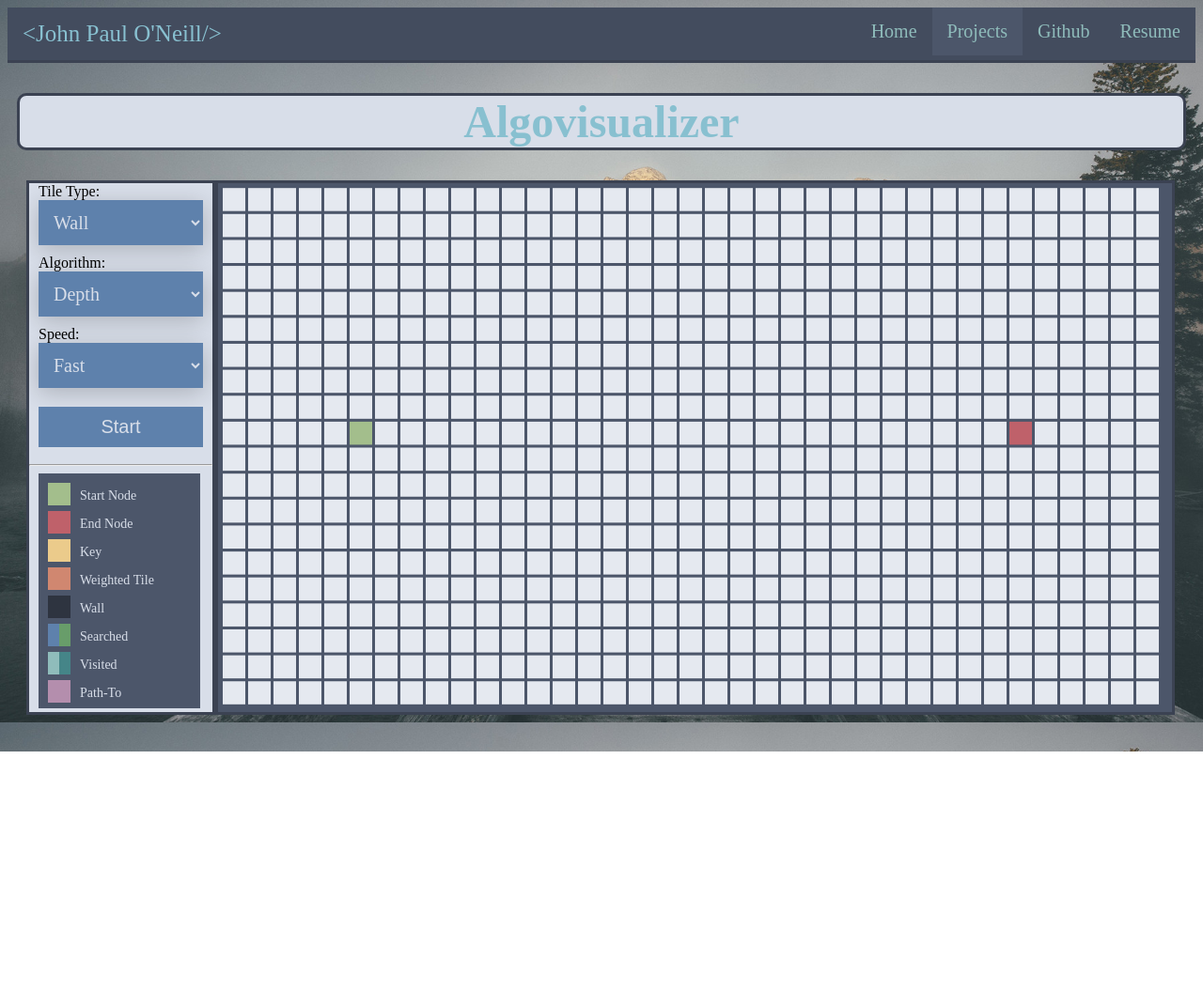
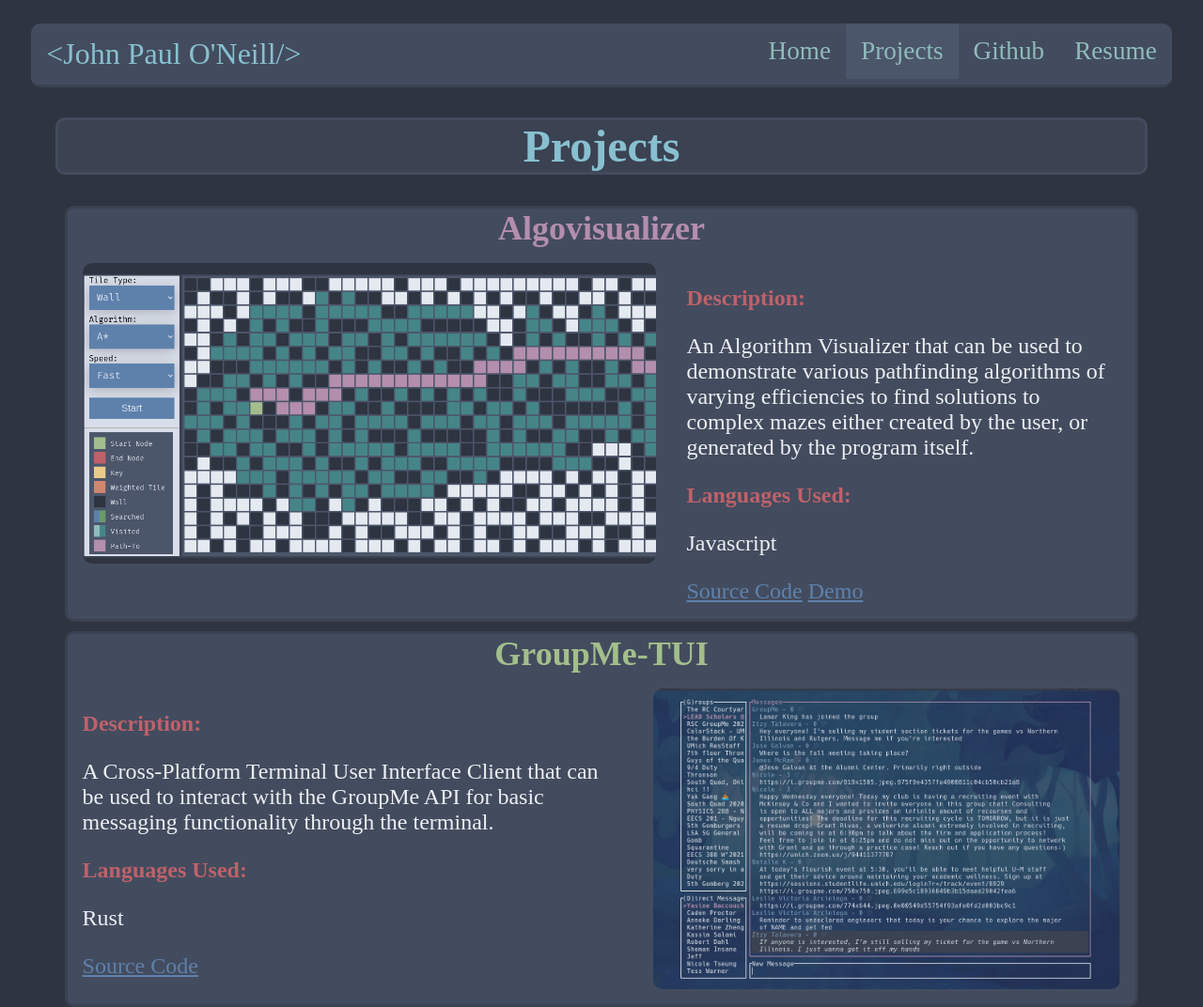
Before and after one commit to oneilljp/webjp, a website: page projects.html in a window 1280 px wide. Shown: the whole page at 94% size. Before the commit the page ends 800 px from the top, so only its background shows below. Drawn offline with Linux system fonts and the light colour scheme.

Commit message:
Flesh out projects page

```diff
--- a/projects.html
+++ b/projects.html
@@ -4,6 +4,7 @@
     <meta charset="utf-8" />
     <title>Projects</title>
     <link rel="stylesheet" href="styles/styles.css" />
+    <meta name="viewport" content="width=device-width, initial-scale=1.0">
   </head>
 
   <body>
@@ -22,53 +23,39 @@
       <li><a href="index.html">Home</a></li>
     </ul>
 
-    <h1>Algovisualizer</h1>
-    <!-- <div class="center"> -->
-    <!-- <h2>Tutorial</h2> -->
-    <!-- </div> -->
-    <div id="mainScreen">
-      <span class="boardControls">
-        <p class="boxLabel">Tile Type:</p>
-        <div class="box">
-          <select id="tileType">
-            <option value="#2E3440" selected="selected">Wall</option>
-            <option value="#A3BE8C">Start</option>
-            <option value="#BF616A">End</option>
-            <option value="#EBCB8B">Key</option>
-            <option value="#D08770">Weight</option>
-          </select>
+    <h1>Projects</h1>
+    <div class='project-list'>
+      <div class='project-entry' id='groupme-tui'>
+        <div class='project-title' style='color: #B48EAD;'>
+          Algovisualizer
         </div>
-        <p class="boxLabel">Algorithm:</p>
-        <div class="box">
-          <select id="searchType">
-            <optgroup label="Pathfinding">
-              <option value="dfs" selected="selected">Depth</option>
-              <option value="bfs">Breadth</option>
-              <option value="dijkstra">Dijkstra's</option>
-              <option value="bdijkstra">Biased Dijkstra's</option>
-              <option value="astar">A*</option>
-            </optgroup>
-            <optgroup label="Maze Gen">
-              <option value="prim">Prim's</option>
-              <option value="kruskal">Kruskal's</option>
-            </optgroup>
-          </select>
+        <div class='project-info'>
+          <img src='images/AV2.png' alt='algo image' class='proj-img'>
+          <div class='project-desc'>
+            <p class='project-desc-sub'>Description:</p>
+            <p>An Algorithm Visualizer that can be used to demonstrate various pathfinding algorithms of varying efficiencies to find solutions to complex mazes either created by the user, or generated by the program itself.</p>
+            <p class='project-desc-sub'>Languages Used:</p>
+            <p>Javascript</p>
+            <a class='link' href='https://github.com/oneilljp/algovisualizer' target='_blank'>Source Code</a>
+            <a class='link' href='https://oneilljp.github.io/algovisualizer'>Demo</a>
+          </div>
         </div>
-        <p class="boxLabel">Speed:</p>
-        <div class="box">
-          <select id="speed">
-            <option value="4">Slow</option>
-            <option value="2">Normal</option>
-            <option value="1" selected="selected">Fast</option>
-          </select>
+      </div>
+      <div class='project-entry' id='algovisualizer'>
+        <div class='project-title' style='color: #A3BE8C;'>
+          GroupMe-TUI
         </div>
-        <button type="button" id="start">Start</button>
-        <hr />
-        <canvas class="lColor" id="vColor" width="182" height="250"></canvas>
-        <!-- <span id="soutput"></span> -->
-        <!-- <input type="range" min="1" max="40" value="50" class="slider" id="boardSize"> -->
-      </span>
+        <div class='project-info'>
+          <div class='project-desc'>
+            <p class='project-desc-sub'>Description:</p>
+            <p>A Cross-Platform Terminal User Interface Client that can be used to interact with the GroupMe API for basic messaging functionality through the terminal.</p>
+            <p class='project-desc-sub'>Languages Used:</p>
+            <p>Rust</p>
+            <a class='link' target='_blank' href='https://github.com/oneilljp/groupme-tui'>Source Code</a>
+          </div>
+          <img alt='gmtui alt' src='images/GMTUI.png' class='proj-img'>
+        </div>
+      </div>
     </div>
-    <script src="main.js" type="module"></script>
   </body>
 </html>
--- a/styles/styles.css
+++ b/styles/styles.css
@@ -2,46 +2,49 @@
   --main-text-color: #88c0d0;
 }
 
+html {
+  font-size: 100%;
+}
+
 body {
-  background-image: url("../images/Wallpaper1.jpg");
-  background-size: cover;
-  /* background-color: #282828; */
-  /* background-color: #eceff4; */
+  background-color: #2e3440;
 }
 
 h1 {
   color: var(--main-text-color);
+  background-color: #3B4252;
+  border: 3px solid #434c5e;
+  border-radius: 10px;
   font-family: Iosevka;
   text-align: center;
-  font-size: 300%;
-  border: 3px solid #3b4252;
-  background-color: #d8dee9;
-  border-radius: 10px;
-  margin-left: 10px;
-  margin-right: 10px;
+  font-size: 3rem;
+  margin-left: 4%;
+  margin-right: 4%;
 }
 
 small {
   color: #8fbcbb;
-  font-size: 30px;
+  font-size: 2rem;
 }
 
 /* NavBar */
 
 .navbar {
   list-style-type: none;
-  margin: 0;
+  margin: 2%;
   padding: 0;
   overflow: hidden;
   border-bottom: 3px solid #3b4252;
+  border-radius: 10px;
   background-color: #434c5e;
 }
 
 li {
   float: right;
   font-family: Iosevka;
-  font-size: 20px;
+  font-size: 1.7rem;
   color: var(--main-text-color);
+  vertical-align: middle;
 }
 
 .list {
@@ -57,8 +60,10 @@
   text-align: center;
   padding: 14px 16px;
   text-decoration: none;
+  transition: background-color 0.5s;
 }
-:window-inactive li a:hover {
+
+li a:hover {
   background-color: #4c566a;
 }
 
@@ -71,120 +76,62 @@
   display: block;
   text-align: center;
   padding: 14px 16px;
-  font-size: 25px;
+  font-size: 2rem;
 }
 
 /* NavBar End */
 
-/*Selection Styling*/
-
-.boxLabel {
-  padding: 0;
-  margin: 0;
-  padding-left: 10px;
-  font-family: "Fira Code";
+/* Project Generics */
+.project-list {
+  margin-left: 4%;
+  margin-right: 4%;
+  /* display: flex; */
+  justify-content: center;
 }
 
-.box {
-  top: 50%;
-  left: 50%;
-  padding: 10px;
-  padding-top: 0px;
+.project-entry {
+  background-color: #434c5e;
+  border: 3px solid #3b4252;
+  border-radius: 10px;
+  flex-grow: 1;
+  margin: 10px;
 }
 
-.box select {
-  background-color: #5e81ac;
-  color: #d8dee9;
-  padding: 12px;
-  width: 175px;
-  border: none;
-  font-size: 20px;
-  font-family: "Fira Code";
-  box-shadow: 0 5px 25px rgba(0, 0, 0, 0.2);
-  -webkit-appearance: button;
-  appearance: button;
-  outline: none;
+.project-title {
+  color: var(--main-text-color);
+  font-family: Iosevka;
+  font-weight: bold;
+  font-size: 2.25rem;
+  text-align: center;
 }
 
-.box::before {
-  font-family: FontAwesome;
-  top: 0;
-  right: 0;
-  width: 20%;
-  height: 100%;
-  text-align: center;
-  font-size: 28px;
-  line-height: 45px;
-  color: rgba(255, 255, 255, 0.5);
-  background-color: rgba(255, 255, 255, 0.1);
-  pointer-events: none;
+.project-info {
+  display: flex;
 }
 
-.box:hover::before {
-  color: rgba(255, 255, 255, 0.6);
-  background-color: rgba(255, 255, 255, 0.2);
+.proj-img {
+  height: 20rem;
+  margin: 1rem;
+  border-radius: 10px;
 }
 
-.box select option {
-  padding: 30px;
+.project-desc {
+  font-family: Iosevka;
+  font-size: 1.5rem;
+  color: #ECEFF4;
+  margin: 1rem;
+  flex-grow: 2;
 }
 
-/* Selection Styling End */
-
-.boardControls {
-  background-color: #d8dee9;
-  border: 3px solid #3b4252;
-  display: inline-block;
+.project-desc-sub {
+  color: #BF616A;
+  font-weight: bold;
 }
 
-#start {
-  background-color: #5e81ac;
-  color: #d8dee9;
-  border: none;
-  width: 175px;
-  margin: 10px 10px;
-  padding: 10px 10px;
-  font-size: 20px;
+.link {
+  text-decoration: underline;
+  color: #5E81AC;
+  text-align: center;
 }
 
-#mainScreen {
-  margin-left: 20px;
-  /* margin-right: 10px; */
-  display: flex;
-  flex-direction: row;
-}
-
-.label {
-  font-family: "Fira Code";
-}
-
-.helper {
-  margin: auto;
-}
-
-.center {
-  /* margin: auto; */
-  /* width: 50%; */
-  /* display: none; */
-  position: fixed;
-  top: 30%;
-  left: 10%;
-  width: 80%;
-  /* height: 100%; */
-  border-radius: 10px;
-  border: 3px solid #3b4252;
-  background-color: #d8dee9;
-  z-index: 99;
-}
-
-h2 {
-  text-align: center;
-  font-family: "Fira Code";
-  font-size: 200%;
-  background-color: #434c5e;
-  color: #d8dee9;
-  /* width: 80%; */
-  margin: 0;
-  /* margin-left: 10%; */
-  padding: 0;
-}
+/* Project Generics End */
```
Also changed, not shown: index.html (+1 -1 lines), favicon.ico (added), images/AV.png (added), images/AV2.png (added), images/GMTUI.png (added), 1 other file.
